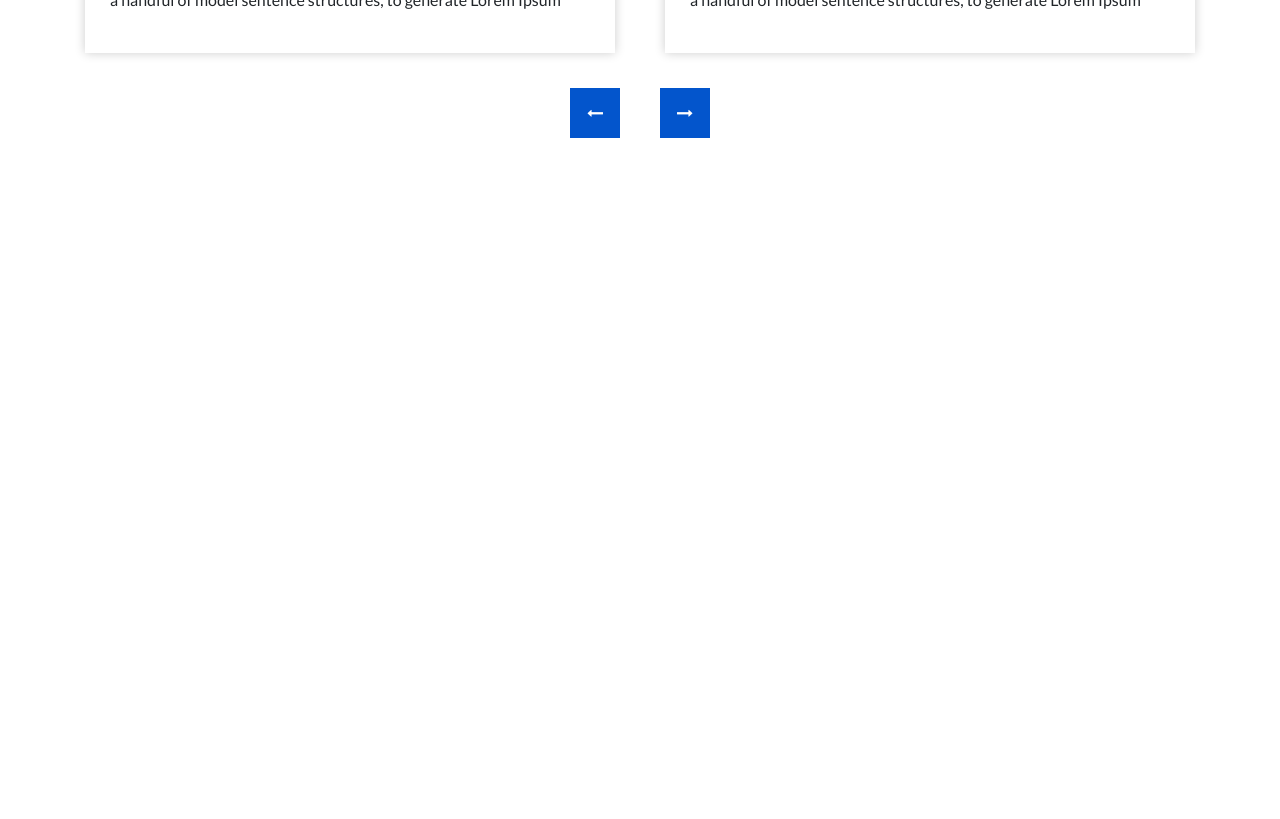
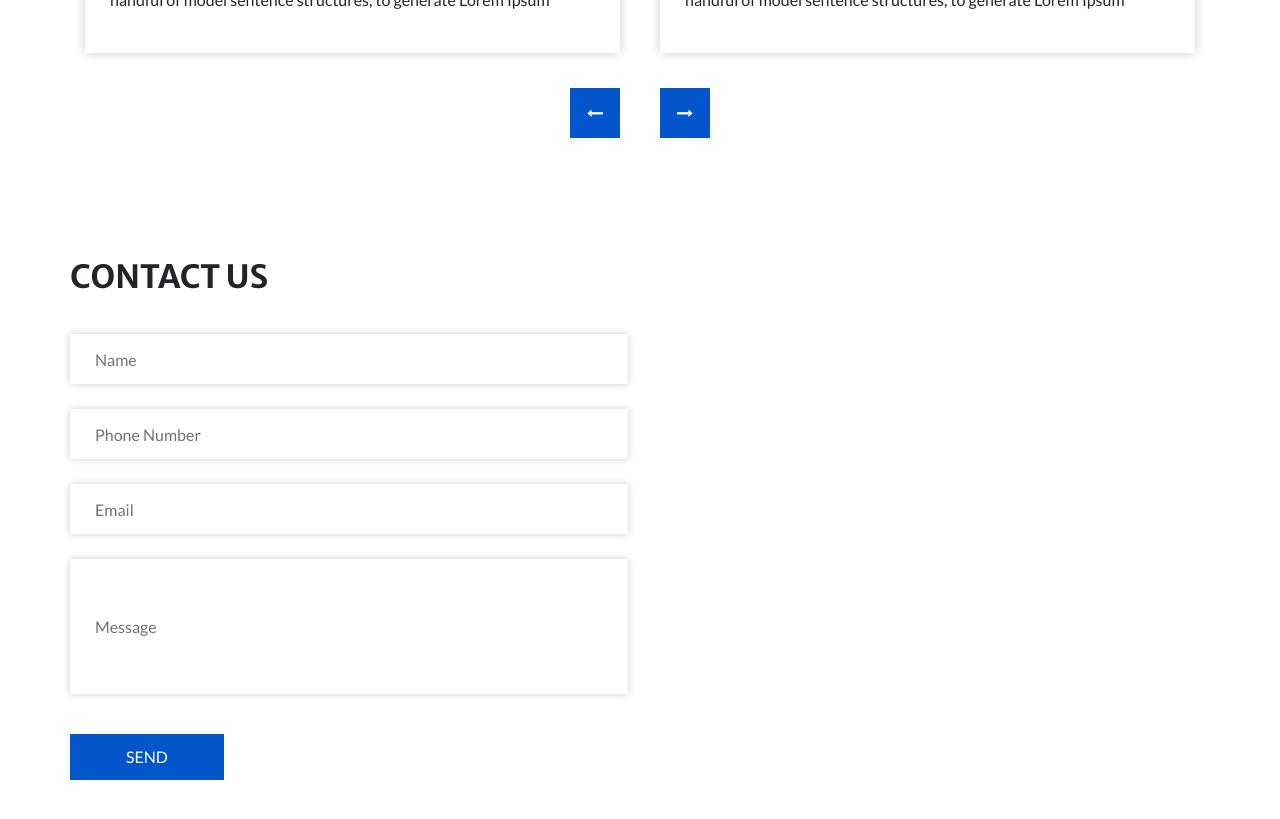
Before and after one commit to Thinnapat-Prasopakarakit-hybytes/inance, a React (Create React App) app: page / in a window 1280 px wide. Shown: the part 3580-4399 px from the top of the page. Before the commit the page ends 3718 px from the top, so only its background shows below. Built offline with nearby package versions, Linux system fonts and the light colour scheme; a web font is replaced by a local one.

Commit message:
Add contact form

```diff
--- a/src/components/Client/Client.jsx
+++ b/src/components/Client/Client.jsx
@@ -46,7 +46,7 @@ const Client = () => {
 
   const options = {
     loop: true,
-    margin: 20,
+    margin: 10,
     nav: true,
     navText: [
       //React Icons
@@ -65,11 +65,9 @@ const Client = () => {
     responsive: {
       0: {
         items: 1,
-        nav: true,
       },
       768: {
         items: 2,
-        nav: true,
       },
     },
     navElement: "div",
--- /dev/null
+++ b/src/components/Contact/Contact.jsx
@@ -0,0 +1,41 @@
+import React, { useEffect, useRef } from "react";
+import "./Contact.scss";
+const Contact = () => {
+  return (
+    <section className="contact_section layout_padding">
+      <div className="container">
+        <div className="heading_container">
+          <h2>Contact Us</h2>
+        </div>
+        <div className="row">
+          <div className="col-md-6">
+            <form action="">
+              <div>
+                <input type="text" placeholder="Name" />
+              </div>
+              <div>
+                <input type="text" placeholder="Phone Number" />
+              </div>
+              <div>
+                <input type="email" placeholder="Email" />
+              </div>
+              <div>
+                <input type="text" class="message-box" placeholder="Message" />
+              </div>
+              <div className="d-flex">
+                <button>SEND</button>
+              </div>
+            </form>
+          </div>
+          <div class="col-md-6">
+            <div class="map_container">
+              <div class="map"></div>
+            </div>
+          </div>
+        </div>
+      </div>
+    </section>
+  );
+};
+
+export default Contact;
--- /dev/null
+++ b/src/components/Contact/Contact.scss
@@ -0,0 +1,42 @@
+@use "../../styles/partials/variables" as *;
+@use "../../styles/partials/mixins" as *;
+
+.heading_container {
+  margin-bottom: 30px;
+}
+
+.contact_section {
+  input {
+    width: 100%;
+    border: none;
+    height: 50px;
+    margin-bottom: 25px;
+    padding-left: 25px;
+    background-color: $white;
+    outline: none;
+    color: $white;
+    box-shadow: 0 0 7px 0 rgba($color: $black, $alpha: 0.2);
+
+    &::placeholder {
+      color: #737272;
+    }
+
+    &.message-box {
+      height: 135px;
+    }
+  }
+
+  button {
+    border: none;
+    @include hero_btn($primary1, $white, 10px, 55px, 0);
+    margin-top: 15px;
+  }
+
+  .map_container {
+    height: 360px;
+
+    .map {
+      height: 100%;
+    }
+  }
+}
--- a/src/components/Feature/Feature.jsx
+++ b/src/components/Feature/Feature.jsx
@@ -5,22 +5,22 @@ import { ReactComponent as Construction } from "../../assets/images/construction
 import { ReactComponent as Maintenance } from "../../assets/images/maintenance.svg";
 const Feature = () => {
   return (
-    <section class="feature_section">
-      <div class="container">
-        <div class="feature_container">
-          <div class="box">
-            <div class="img-box">
+    <section className="feature_section">
+      <div className="container">
+        <div className="feature_container">
+          <div className="box">
+            <div className="img-box">
               <Tools />
             </div>
-            <h5 class="name">Repair</h5>
+            <h5 className="name">Repair</h5>
           </div>
-          <div class="box active">
+          <div className="box active">
             <div class="img-box">
               <Construction />
             </div>
-            <h5 class="name">Improve</h5>
+            <h5 className="name">Improve</h5>
           </div>
-          <div class="box">
+          <div className="box">
             <div class="img-box">
               <Maintenance />
             </div>
--- a/src/components/Professional/Professional.jsx
+++ b/src/components/Professional/Professional.jsx
@@ -4,16 +4,16 @@ import professionalImg from "../../assets/images/professional-img.png";
 import "./Professional.scss";
 const Professional = () => {
   return (
-    <section class="professional_section layout_padding">
-      <div class="container">
-        <div class="row">
-          <div class="col-md-6">
-            <div class="img-box">
+    <section className="professional_section layout_padding">
+      <div className="container">
+        <div className="row">
+          <div className="col-md-6">
+            <div className="img-box">
               <img src={professionalImg} alt="professional-img" />
             </div>
           </div>
-          <div class="col-md-6">
-            <div class="detail-box">
+          <div className="col-md-6">
+            <div className="detail-box">
               <h2>
                 We Provide Professional <br />
                 Home Services.
--- a/src/pages/Home/Home.jsx
+++ b/src/pages/Home/Home.jsx
@@ -4,6 +4,7 @@ import About from "../../components/About/About";
 import Professional from "../../components/Professional/Professional";
 import Service from "../../components/Service/Service";
 import Client from "../../components/Client/Client";
+import Contact from "../../components/Contact/Contact";
 
 const Home = () => {
   return (
@@ -13,6 +14,7 @@ const Home = () => {
       <Professional />
       <Service />
       <Client />
+      <Contact />
     </>
   );
 };
```
